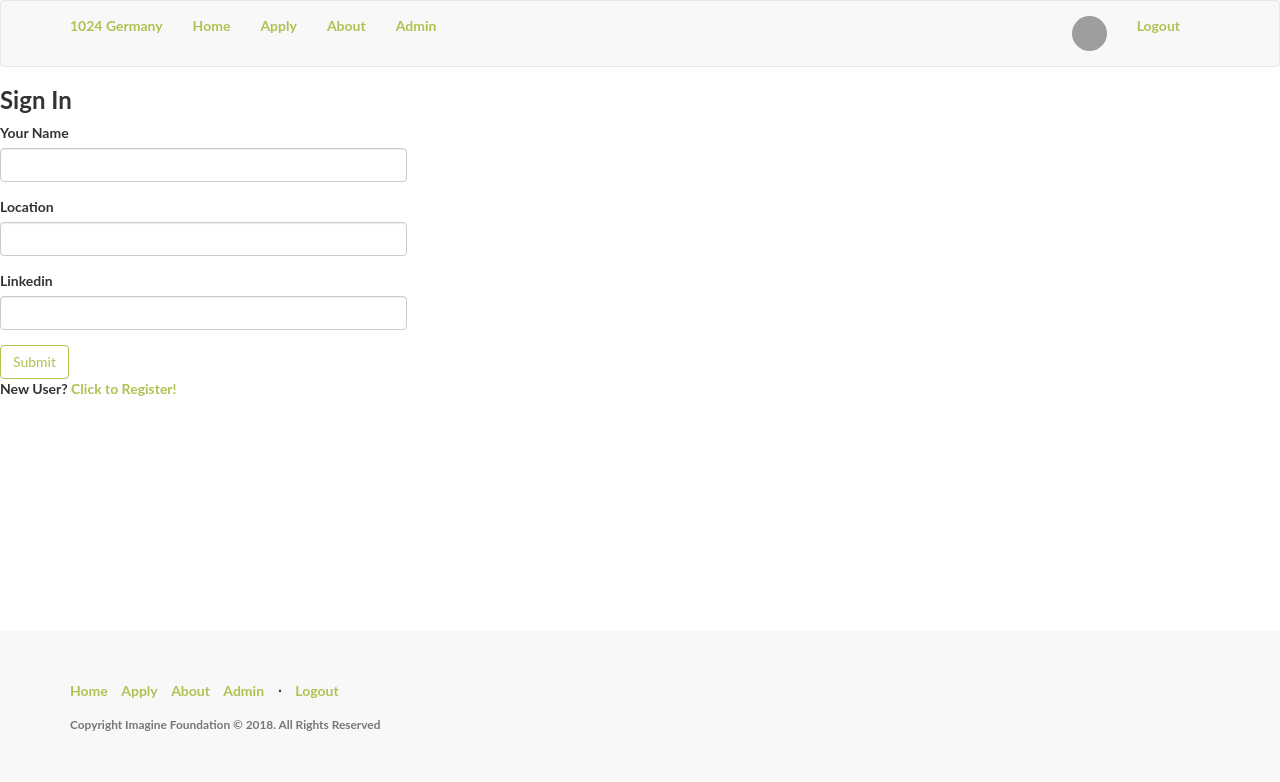
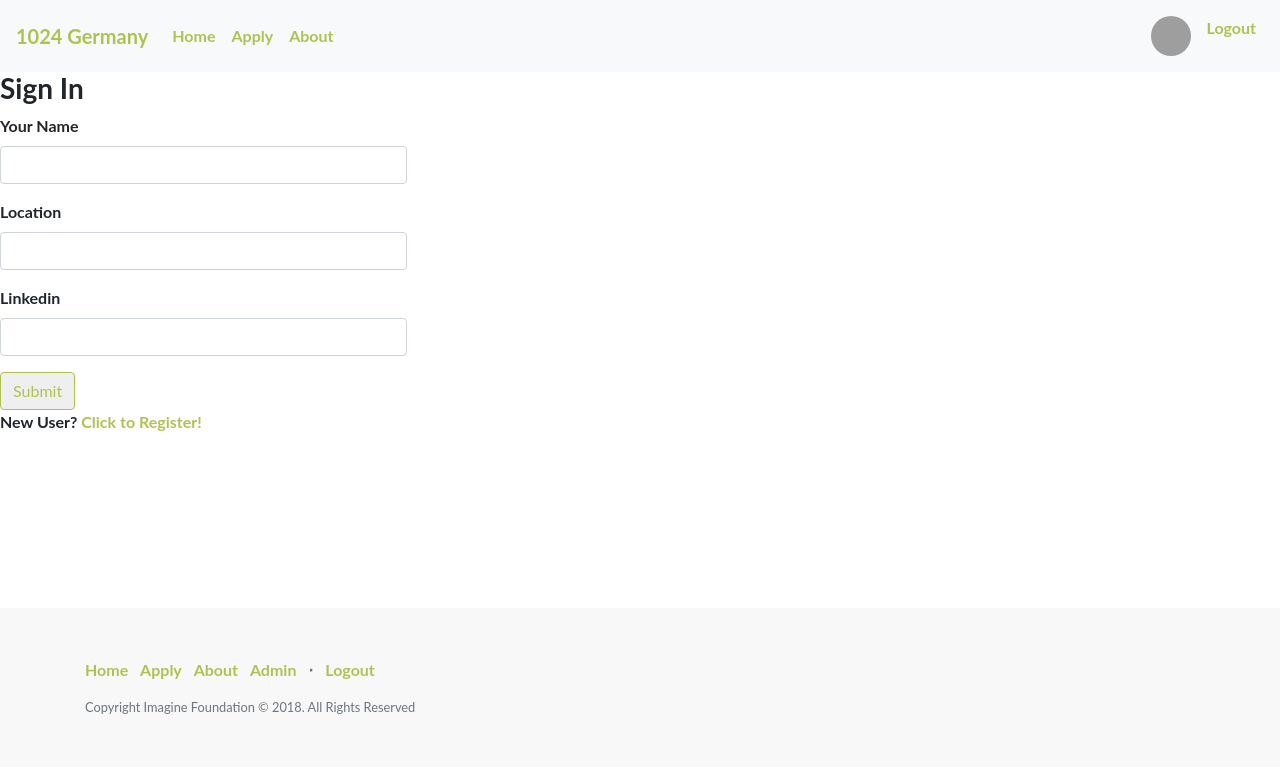
Before and after one commit to louisguitton/friendly-broccoli, a Flask app: template app/templates/auth/login.html in a window 1280 px wide. Shown: the top 782 px of the page. Run offline with Flask 2, Linux system fonts and the light colour scheme; the template is opened without the code that fills it: values that come from a table or form of the project are taken from there, others are empty; the visitor is signed in with stand-in values (Sample User, id 1); data comes from the database, SQL or seed files in the repository; parts of the project's set-up code (start-up, migrations or seed data) failed here and were passed over; some libraries are stand-ins or nearby versions; grey boxes are pictures that could not be loaded.

Commit message:
migrated app to bootstrap4 and pimped video view (admin is still bootstrap3)

```diff
--- a/app/main/routes.py
+++ b/app/main/routes.py
@@ -77,15 +77,13 @@ def find_question():
     else:
         video_settings = {
                 'controls': True,
-                'width': 320,
-                'height': 240,
-                'fluid': False,
+                'fluid': True,
                 'plugins': {
                     'record': {
                         'audio': True,
                         'video': True,
                         'maxLength': 30,
-                        'debug': True
+                        'debug': False
                     }
                 }
             }
--- a/app/templates/layouts/main.html
+++ b/app/templates/layouts/main.html
@@ -1,24 +1,31 @@
 {% extends 'bootstrap/base.html' %}
 {% import "bootstrap/utils.html" as utils %}
 
+{% block html_attribs %}
+lang="en"
+{% endblock html_attribs %}
+
 {% block title %}
 {% if title %}{{ title }} | 1024 Germany{% else %}Welcome to 1024 Germany{% endif %}
-{% endblock %}
+{% endblock title %}
 
 {% block metas %}
 <meta charset="UTF-8">
 <meta name="description" content="Interview Training">
 <meta name="keywords" content="HR,Interview,Video,Personality,Research">
 <meta name="author" content="Louis Guitton">
-<meta name="viewport" content="width=device-width, initial-scale=1.0">
+<meta name="viewport" content="width=device-width, initial-scale=1, shrink-to-fit=no">
 {% endblock metas %}
+
+{%- block styles %}
+<!-- Bootstrap -->
+<link rel="stylesheet" href="https://maxcdn.bootstrapcdn.com/bootstrap/4.1.0/css/bootstrap.min.css">
+<!-- styles -->
+<link type="text/css" rel="stylesheet" href="/static/css/styles.css" />
+{%- endblock styles %}
 
 {% block head %}
 {{super()}}
-
-<!-- styles -->
-<link type="text/css" rel="stylesheet" href="/static/css/styles.css" />
-<!-- /styles -->
 
 <!-- favicons -->
 <link rel="shortcut icon" href="/static/ico/favicon.png">
@@ -31,41 +38,45 @@
 {{ moment.include_jquery() }}
 {{ moment.include_moment() }}
 
-{% endblock %}
+{% endblock head %}
 
 {% block navbar %}
-<nav class="navbar navbar-default topnav">
-    <div class="container topnav">
-        <div class="navbar-header">
-            <button type="button" class="navbar-toggle collapsed" data-toggle="collapse" data-target="#bs-example-navbar-collapse-1" aria-expanded="false">
-                <span class="sr-only">Toggle navigation</span>
-                <span class="icon-bar"></span>
-                <span class="icon-bar"></span>
-                <span class="icon-bar"></span>
+<nav class="navbar navbar-expand-lg bg-light">
+
+    <a class="navbar-brand" href="{{ url_for('main.index') }}">1024 Germany</a>
+    <button class="navbar-toggler" type="button" data-toggle="collapse" data-target="#navbarSupportedContent" aria-controls="navbarSupportedContent" aria-expanded="false" aria-label="Toggle navigation">
+        <span class="navbar-toggler-icon"></span>
     </button>
-            <a class="navbar-brand topnav" href="{{ url_for('main.index') }}">1024 Germany</a>
-        </div>
-        <div class="collapse navbar-collapse" id="bs-example-navbar-collapse-1">
-            <ul class="nav navbar-nav">
-                <li {% if request.endpoint == 'home' %} class="active" {% endif %}><a href="{{ url_for('main.index') }}">Home</a></li>
-                <li {% if request.endpoint == 'apply' %} class="active" {% endif %}><a href="{{ url_for('main.apply') }}">Apply</a></li>
-                <li {% if request.endpoint == 'about' %} class="active" {% endif %}><a href="{{ url_for('main.about') }}">About</a></li>
-                {% if not current_user.is_anonymous %}
-                <li><a href="{{ url_for('admin.index') }}">Admin</a></li>
+
+    <div class="collapse navbar-collapse" id="navbarSupportedContent">
+        <ul class="navbar-nav mr-auto mt-2 mt-lg-0">
+            <li class="nav-item active">
+                <a class="nav-link" href="{{ url_for('main.index') }}">Home</a>
+            </li>
+            <li class="nav-item">
+                <a class="nav-link" href="{{ url_for('main.apply') }}">Apply</a>
+            </li>
+            <li class="nav-item">
+                <a class="nav-link" href="{{ url_for('main.about') }}">About</a>
+            </li>
+
+            {% if g.identity.provides %}
+            <li class="nav-item">
+                <a class="nav-link" href="{{ url_for('admin.index') }}">Admin</a>
+            </li>
             {% endif %}
         </ul>
-            <ul class="nav navbar-nav pull-right">
+        <ul class="navbar-nav my-2 my-lg-0">
             {% if current_user.is_anonymous %}
-                <li><a href="{{ url_for('auth.login') }}">Login</a></li>
+            <li class="nav-item"><a class="nav-link" href="{{ url_for('auth.login') }}">Login</a></li>
             {% else %}
-                <li><a href="{{ url_for('auth.dashboard') }}"><img class='avatar' src="{{ current_user.picture }}"></a></li>
-                <li><a href="{{ url_for('auth.logout') }}">Logout</a></li>
+            <li class="nav-item"><a class="nav-link" href="{{ url_for('auth.dashboard') }}"><img class='avatar' src="{{ current_user.picture }}"></a></li>
+            <li class="nav-item"><a class="nav-link" href="{{ url_for('auth.logout') }}">Logout</a></li>
             {% endif %}
         </ul>
     </div>
-    </div>
 </nav>
-{% endblock %}
+{% endblock navbar%}
 
 
 {% block content %}
@@ -73,30 +84,37 @@
 
 <div class="wrapper">
     {# application content needs to be provided in the app_content block #}
-    {% block app_content %}{% endblock %}
+    {% block app_content %}{% endblock app_content %}
 </div>
 
-<footer>
+<footer class="bd-footer text-muted">
     <div class="container">
-        <div class="row">
-            <div class="col-lg-12">
-                <ul class="list-inline">
-                    <li><a href="{{ url_for('main.index') }}">Home</a></li>
-                    <li><a href="{{ url_for('main.apply') }}">Apply</a></li>
-                    <li><a href="{{ url_for('main.about') }}">About</a></li>
+        <ul class="bd-footer-links list-inline">
+            <li class="list-inline-item"><a href="{{ url_for('main.index') }}">Home</a></li>
+            <li class="list-inline-item"><a href="{{ url_for('main.apply') }}">Apply</a></li>
+            <li class="list-inline-item"><a href="{{ url_for('main.about') }}">About</a></li>
             {% if not current_user.is_anonymous %}
-                    <li><a href="{{ url_for('admin.index') }}">Admin</a></li>
+            <li class="list-inline-item"><a href="{{ url_for('admin.index') }}">Admin</a></li>
             {% endif %}
-                    <li class="footer-menu-divider">⋅</li>
+            <li class="footer-menu-divider list-inline-item">⋅</li>
             {% if current_user.is_anonymous %}
-                    <li><a href="{{ url_for('auth.login') }}">Login</a></li>
+            <li class="list-inline-item"><a href="{{ url_for('auth.login') }}">Login</a></li>
             {% else %}
-                    <li><a href="{{ url_for('auth.logout') }}">Logout</a></li>
+            <li class="list-inline-item"><a href="{{ url_for('auth.logout') }}">Logout</a></li>
             {% endif %}
         </ul>
         <p class="copyright text-muted small">Copyright Imagine Foundation © 2018. All Rights Reserved</p>
     </div>
-        </div>
-    </div>
 </footer>
-{% endblock %}
+{% endblock content %}
+
+{% block scripts %}
+<!-- jQuery library -->
+<script src="https://ajax.googleapis.com/ajax/libs/jquery/3.3.1/jquery.min.js"></script>
+
+<!-- Popper JS -->
+<script src="https://cdnjs.cloudflare.com/ajax/libs/popper.js/1.14.0/umd/popper.min.js"></script>
+
+<!-- Latest compiled JavaScript -->
+<script src="https://maxcdn.bootstrapcdn.com/bootstrap/4.1.0/js/bootstrap.min.js"></script>
+{%- endblock scripts %}
```
Also changed, not shown: app/templates/video.html (+22 -27 lines), README.md. Lines whose indentation alone changed are shown as unchanged.
